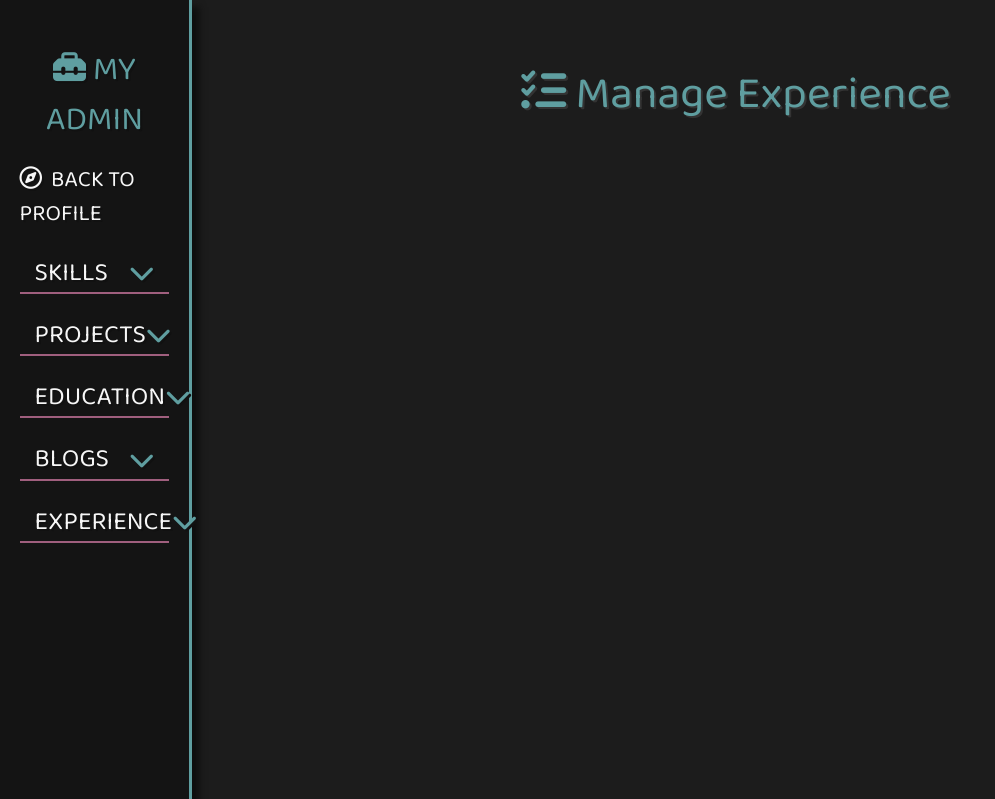
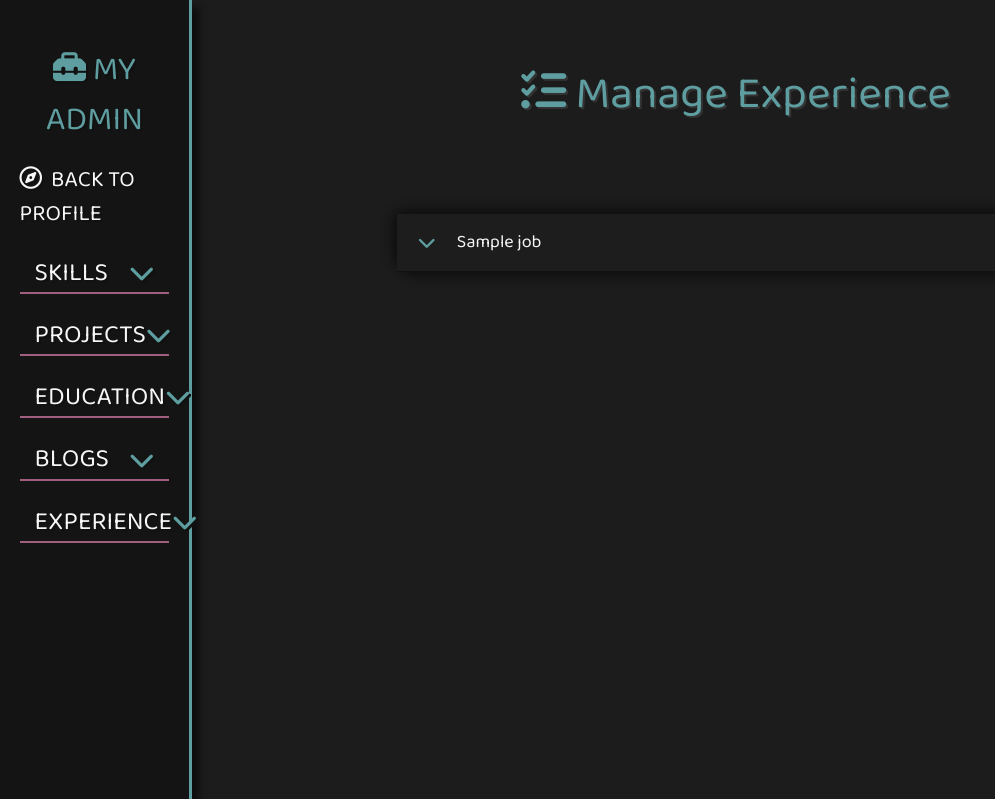
Before and after one commit to wondrousWebWorks/portfolio, a Flask app: template templates/pages/manage_experience.html in a window 1280 px wide. Shown: the top 799 px of the page, without its empty margins (0-995 px from the left). Run offline with Flask 2, Linux system fonts and the light colour scheme; the template is opened without the code that fills it: most values are stand-ins (such as "Sample title", 1, 10 or a date in 2020); some libraries are stand-ins or nearby versions.

Commit message:
Added experience accordion with each entry having links to edit_experience() and delete_experience() views

```diff
--- a/templates/pages/manage_experience.html
+++ b/templates/pages/manage_experience.html
@@ -6,5 +6,24 @@
         <h2 class="section-heading"><i class="fas fa-tasks"></i>&nbsp;Manage Experience</h2>
     </div>
 </div>
-
+<div class="row">
+    <div class="col s12">
+        <ul class="collapsible custom-collapsible admin-list">
+            {% for job in experience %}
+            <li>
+                <div class="collapsible-header custom-collapsible-header"><i class="fas fa-chevron-down cadetblue"></i>
+                    {{ job.job_title}}</div>
+                <div class="collapsible-body custom-collapsible-body">
+                    <div class="admin-list-btn-wrapper">
+                        <a href="{{ url_for('edit_experience') }}" class="admin-list-btn light-blue-bg"><i
+                                class="fas fa-edit"></i> Edit</a>
+                        <a href="{{ url_for('delete_experience', experience_id=job._id) }}" class="admin-list-btn crimson-bg"><i
+                                class="fas fa-trash-alt"></i> Delete</a>
+                    </div>
+                </div>
+            </li>
+            {% endfor %}
+        </ul>
+    </div>
+</div>
 {% endblock %}
```
